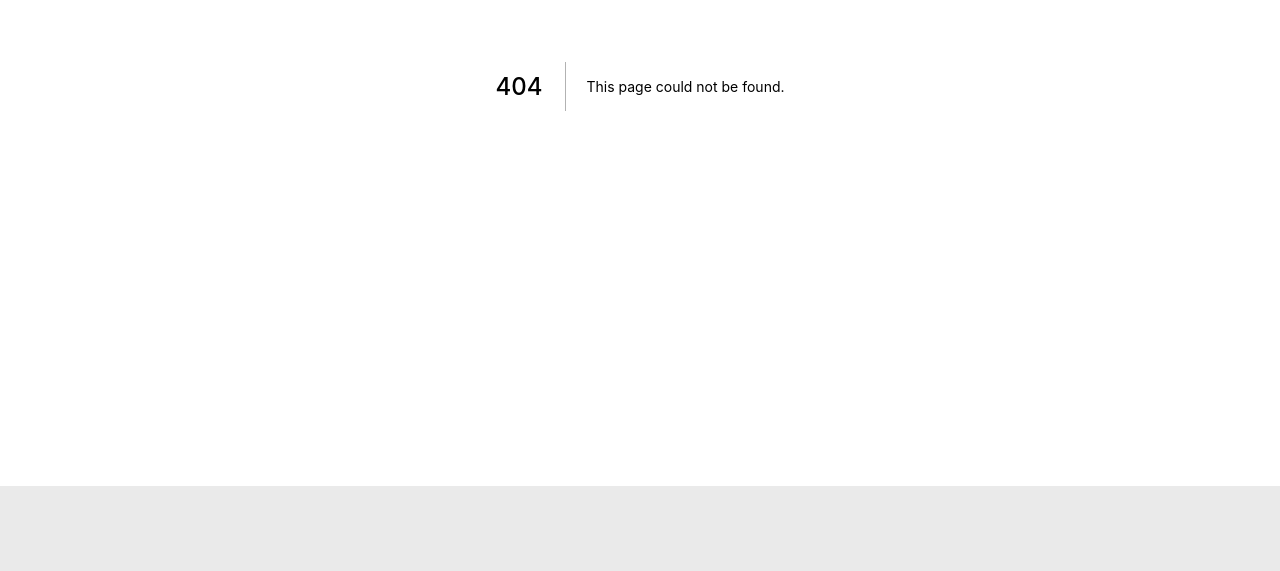
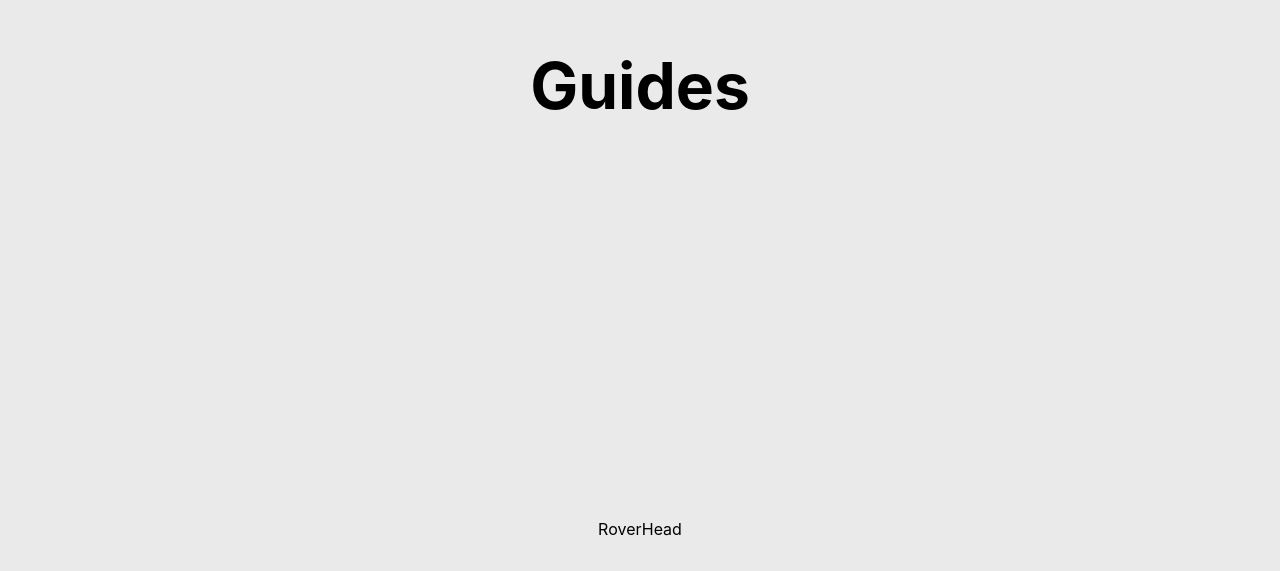
Before and after one commit to sri-ni/ds-labs, a Next.js app: page /guides in a window 1280 px wide. Before the commit this address had no page. Shown: the part 314-885 px from the top of the page. Before the commit the page ends 800 px from the top, so only its background shows below. Built offline with nearby package versions, Linux system fonts and the light colour scheme.

Commit message:
adds guides page

```diff
--- /dev/null
+++ b/pages/guides/index.tsx
@@ -0,0 +1,34 @@
+import type { NextPage } from 'next'
+import Head from 'next/head'
+import Image from 'next/image'
+import styles from '../../styles/Home.module.css'
+
+const Guides: NextPage = () => {
+  return (
+    <div className={styles.container}>
+      <Head>
+        <title>Nebula Design System</title>
+        <meta name="description" content="Nebula Design System Labs" />
+        <link rel="icon" href="/favicon.ico" />
+      </Head>
+
+      <main className={styles.main}>
+        <h1 className={styles.title}>
+          Guides
+        </h1>
+      </main>
+
+      <footer className={styles.footer}>
+        <a
+          href="https://vercel.com?utm_source=create-next-app&utm_medium=default-template&utm_campaign=create-next-app"
+          target="_blank"
+          rel="noopener noreferrer"
+        >
+          RoverHead
+        </a>
+      </footer>
+    </div>
+  )
+}
+
+export default Guides
```
